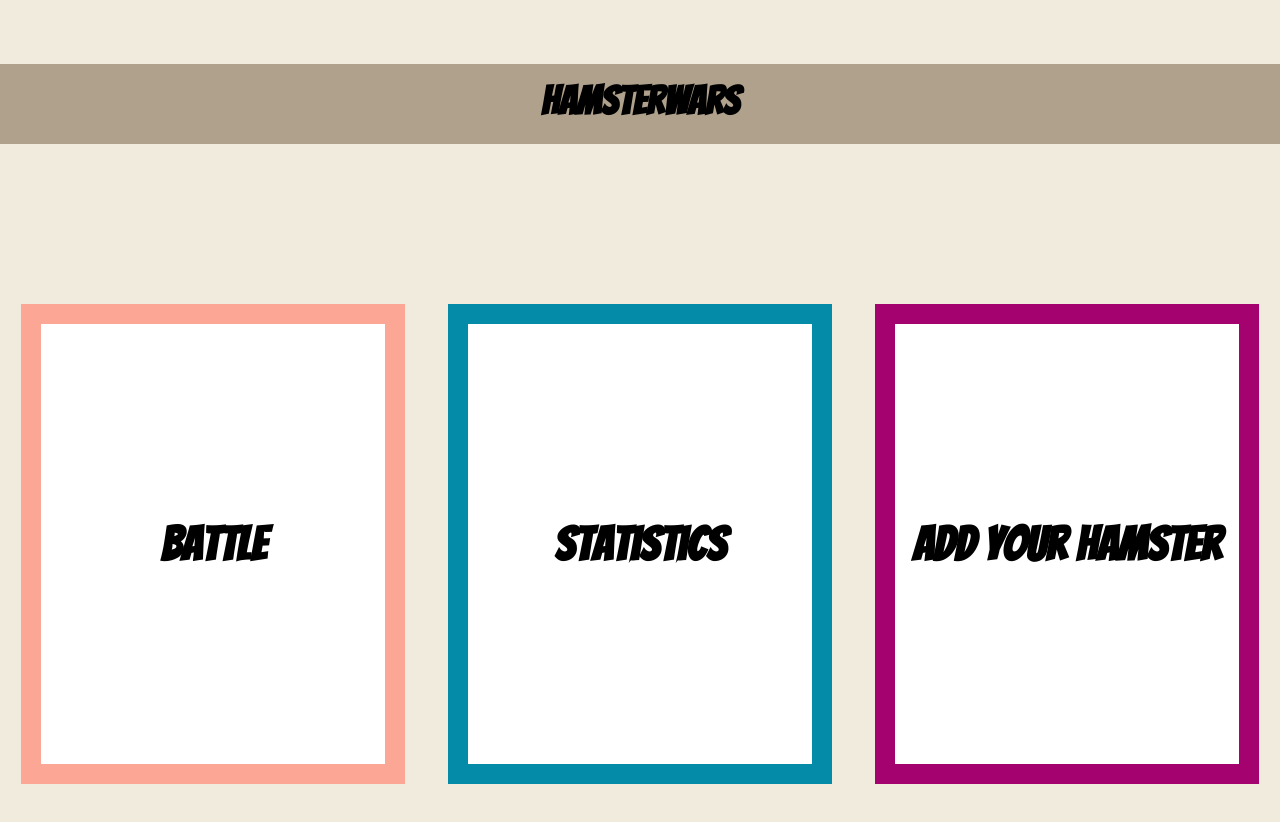
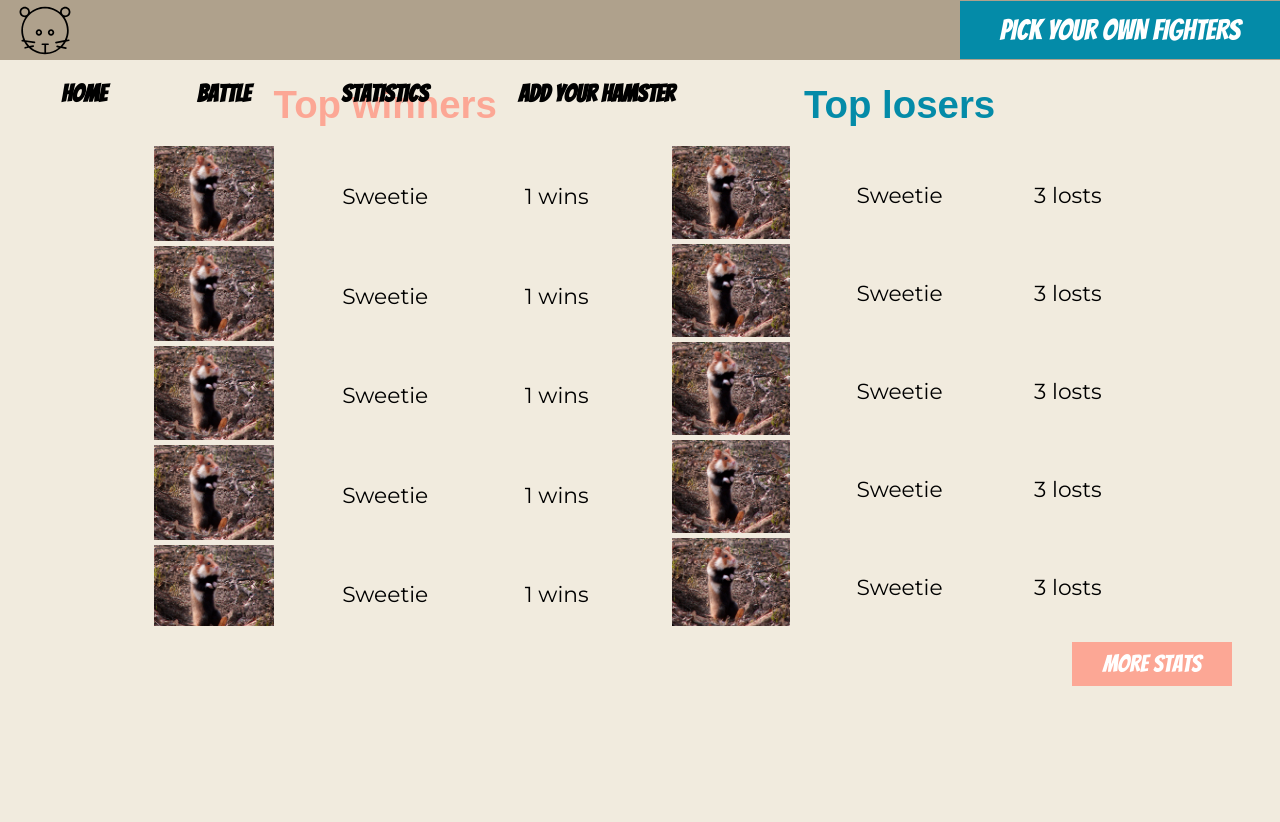
Before and after one commit to gabbijonsson/hamsterwars-hamsterburen, a React (Create React App) app: page /stats in a window 1280 px wide. Shown: the top 822 px of the page. After the commit the page ends 800 px from the top, so only its background shows below. Built offline with nearby package versions, Linux system fonts and the light colour scheme.

Commit message:
lagt till routing, eventuellt missat något, återkommer till det imorska fortfarande till lite till

```diff
--- a/src/App.css
+++ b/src/App.css
@@ -54,3 +54,13 @@
   font-family: 'Montserrat', sans-serif;
   color: #AFA19C;
 }
+
+
+
+
+a{
+  color: black;
+  margin: 0 auto;
+  text-decoration: none;
+
+}
--- a/src/App.js
+++ b/src/App.js
@@ -6,52 +6,31 @@
 import StatisticsView from './components/StatisticsView';
 import StartHeader from './components/StartHeader';
 import HeaderGeneric from './components/HeaderGeneric';
+import {BrowserRouter, Route} from 'react-router-dom';
 
 function App() {
-
-  const STARTPAGE = 'startpage' , BATTLEPAGE = 'battlepage' , CREATEHAMSTERPAGE = 'createhamsterpage' , STATSPAGE = 'statspage' ;
-
-  const [screen, setScreen] = useState(STARTPAGE);
-
-  let content = null;
-  let header = <StartHeader/>;
-
-  if (screen !== STARTPAGE){
-    header = <HeaderGeneric/>
-  }
-
-  switch (screen){
-
-    case CREATEHAMSTERPAGE:
-      content = <CreateHamsterView
-      showBattle={()=>setScreen(BATTLEPAGE)}
-      showStats={()=>setScreen(STATSPAGE)}
-      showCreate={()=>setScreen(CREATEHAMSTERPAGE)}/>
-      break;
-
-    case BATTLEPAGE:
-      content = <BattlePage
-      showBattle={()=>setScreen(BATTLEPAGE)}
-      showStats={()=>setScreen(STATSPAGE)}
-      showCreate={()=>setScreen(CREATEHAMSTERPAGE)}/>
-      break;
-
-    case STATSPAGE:
-      content = <StatisticsView total='8' />
-      break;
-
-    default:
-      content = <StartPage
-      showBattle={()=>setScreen(BATTLEPAGE)}
-      showStats={()=>setScreen(STATSPAGE)}
-      showCreate={()=>setScreen(CREATEHAMSTERPAGE)}/>
-  }
 
   return (
     <div className="App">
         <div className="splash-container">
-        {header}
-        {content}
+          <BrowserRouter>
+            <Route path="/" exact>
+              <StartHeader/>
+              <StartPage/>
+            </Route>
+            <Route path="/battle" exact>
+              <HeaderGeneric/>
+              <BattlePage/>
+            </Route>
+            <Route path="/stats" exact>
+              <HeaderGeneric/>
+              <StatisticsView/>
+            </Route>
+            <Route path="/upload" exact>
+              <HeaderGeneric/>
+              <CreateHamsterView/>
+            </Route>
+          </BrowserRouter>
 
         </div>
 
--- a/src/components/HamburgerMenu.css
+++ b/src/components/HamburgerMenu.css
@@ -11,6 +11,7 @@
 }
 .hamburger-content > h2 {
 	padding: 2vh;
+	font-family: Arial, Helvetica, sans-serif;
 }
 .hamburger-content h2:hover::after{
 	transform: scaleX(.25);
--- a/src/components/HamburgerMenu.jsx
+++ b/src/components/HamburgerMenu.jsx
@@ -1,13 +1,22 @@
 import React from 'react';
 import './HamburgerMenu.css';
+import {Link} from 'react-router-dom';
 const HamburgerMenu = () => {
 
 	return(
 		<nav role="navigation" className="hamburger-content">
-			<h2 role="link">Home</h2>
-			<h2 role="link">Battle</h2>
-			<h2 role="link">Statistics</h2>
-			<h2 role="link">Add your hamster</h2>
+			<Link to='/'>
+				<h2 role="link">Home</h2>
+			</Link>
+			<Link to='/battle'>
+				<h2 role="link">Battle</h2>
+			</Link>
+			<Link to='/stats'>
+				<h2 role="link">Statistics</h2>
+			</Link>
+			<Link to='/upload'>
+				<h2 role="link">Add your hamster</h2>
+			</Link>
 		</nav>
 	)
 }
--- a/src/components/HeaderGeneric.jsx
+++ b/src/components/HeaderGeneric.jsx
@@ -4,12 +4,16 @@
 import HamburgerMenu from './HamburgerMenu'
 import HamburgerMenuBtn from './HamburgerMenuBtn'
 import DesktopHeaderBtn from './DesktopHeaderBtn'
+import {Link} from 'react-router-dom';
 
 function HeaderGeneric() {
 	return (
 		<header id='HeaderGeneric'>
 			<div className="header-item-1">
-				<img src={HomeIcon} alt="App icon (to go home)"/>
+				<Link to="/">
+					<img src={HomeIcon} alt="App icon (to go home)"/>
+				</Link>
+
 
 				<div className="desktop-nav">
 					<HamburgerMenu/>
--- a/src/components/MenuCard.jsx
+++ b/src/components/MenuCard.jsx
@@ -1,9 +1,9 @@
 import React from 'react';
 import './MenuCard.css';
 
-const MenuCard = ({color, text, img, showPage}) => {
+const MenuCard = ({color, text, img}) => {
     return(
-        <article onClick={()=>showPage()} className={'menuCard ' + color}>
+        <article className={'menuCard ' + color}>
 			<img src={img} alt='battle' />
             <h2>{text}</h2>
         </article>
--- a/src/components/StartPage.css
+++ b/src/components/StartPage.css
@@ -1,16 +1,10 @@
 .startpage-main {
-	height: 100%;
+	height: calc(100vh - 60px);
 	display: grid;
 	grid-template-rows: 1fr 1fr 1fr;
+	padding-top: 1rem;
 
 
-
-}
-
-.startpage {
-	height: 100%;
-	display: flex;
-	flex-direction: column;
 }
 
 .startpage-main > article {
--- a/src/components/StartPage.jsx
+++ b/src/components/StartPage.jsx
@@ -4,17 +4,25 @@
 import BattleImg from '../assets/frontend/KarateHamster.svg';
 import StatisticsImg from '../assets/frontend/NutHamster.svg';
 import AddImg from '../assets/frontend/JoyfulHamster.svg';
+import {Link} from 'react-router-dom';
 
 const StartPage = ({showBattle, showStats, showCreate}) => {
 	return(
-		<div className="startpage">
+		<>
 
 			<main className="startpage-main">
-               <MenuCard showPage={showBattle} color='peach' text='Battle' img={BattleImg} />
-			   <MenuCard showPage={showStats} color='teal' text='Statistics' img={StatisticsImg}/>
-			   <MenuCard showPage={showCreate} color='pink' text='Add your hamster' img={AddImg} />
+				<Link to="/battle">
+					<MenuCard color='peach' text='Battle' img={BattleImg} />
+				</Link>
+				<Link to="/stats">
+					<MenuCard color='teal' text='Statistics' img={StatisticsImg}/>
+				</Link>
+				<Link to="/upload">
+					<MenuCard color='pink' text='Add your hamster' img={AddImg} />
+				</Link>
+
 			</main>
-		</div>
+		</>
 	)
 }
 
```
